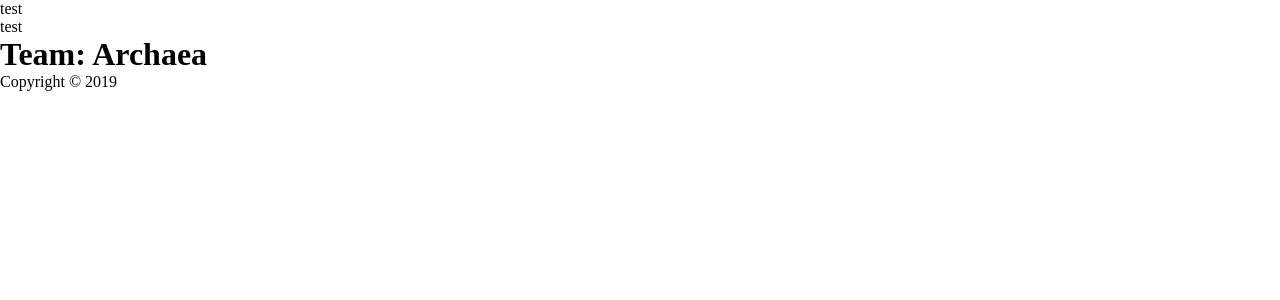
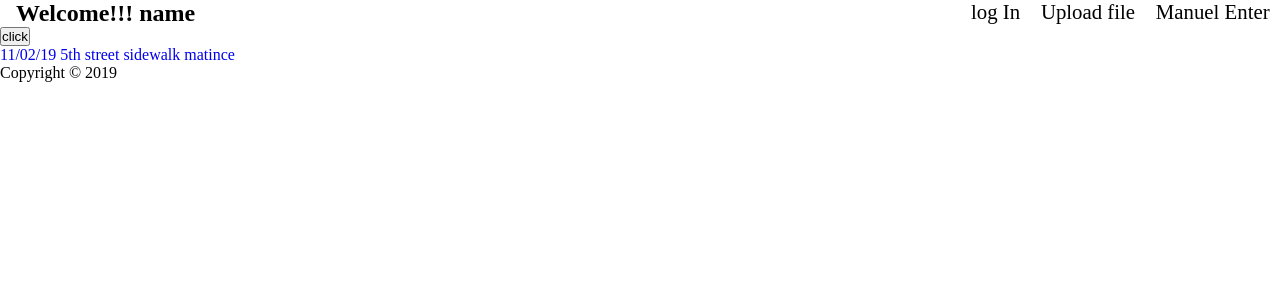
Before and after one commit to Jose-Velasco/hackathon2019archaea, a Django app: page / in a window 1280 px wide. Shown: the top 300 px of the page. Run offline with Django 3.2, Linux system fonts and the light colour scheme.

Commit message:
added basic index layout

```diff
--- a/mainApp/Templates/base.html
+++ b/mainApp/Templates/base.html
@@ -6,6 +6,7 @@
         <meta name="viewport" content="width=device-width, initial-scale=1.0">
         <link href="https://fonts.googleapis.com/css?family=Roboto" rel="stylesheet">
         <link rel="stylesheet" type="text/css" href="{% static 'css/base.css' %}">
+        {% block additionalHead %}{% endblock %}
 
 
         <title>hello world</title>
@@ -13,8 +14,12 @@
     <body>
         <nav>
             <div class="desktop-nav-container">
-                <div class="desktop-nav-header">test</div>
-                <div class="log-in-wraper">test</div>
+                <div class="desktop-nav-header"><h1>Welcome!!! name</h1></div>
+                <ul>
+                    <li><a href="#">log In</a></li>
+                    <li><a href="#">Upload file</a></li>
+                    <li><a href="#">Manuel Enter</a></li>
+                </ul>
             </div>
         </nav>
         {% block content %}{% endblock %}
--- a/mainApp/Templates/index.html
+++ b/mainApp/Templates/index.html
@@ -1,8 +1,22 @@
 {% extends "base.html" %}
 {% load static %}
+{% block additionalHead %}
+<link rel="stylesheet" href="{% static 'css/index.css' %}">
+{% endblock %}
 
 {% block content %}
-<h1>Team: Archaea</h1>
+<div class="index-container">
+    <div class="dashbord-wraper">
+    <form>
+        <div class="content-row">
+            <div class="content-resolved-button">
+                <input type="submit" class="btn" value="click" name="remove-alert-btn">
+            </div>
+            <div class="content-data"><a class="content-text" href="#">11/02/19 5th street sidewalk matince</a></div>
+        </div>
+    </form>
+    </div>
+</div>
 
 
 {% endblock content %}
--- a/mainApp/static/css/base.css
+++ b/mainApp/static/css/base.css
@@ -4,8 +4,33 @@
     padding: 0;
 }
 
-.test {
-    color: red;
-    font-size: 10em;
+.desktop-nav-container {
+    display: flex;
+    justify-content: space-between;
+}
+
+.desktop-nav-header h1 {
+    background-color: white;
 
 }
+
+.desktop-nav-header {
+    margin-left: 1em;
+}
+
+.desktop-nav-container a {
+    text-decoration: none;
+    color: black;
+    margin: .5em;
+    font-size: 1.3em;
+}
+
+.desktop-nav-container a:hover {
+    color: grey;
+
+}
+
+.desktop-nav-container ul {
+    display: flex;
+    list-style-type: none;
+}
--- /dev/null
+++ b/mainApp/static/css/index.css
@@ -0,0 +1,3 @@
+.content-data a {
+    text-decoration: none;
+}
```
